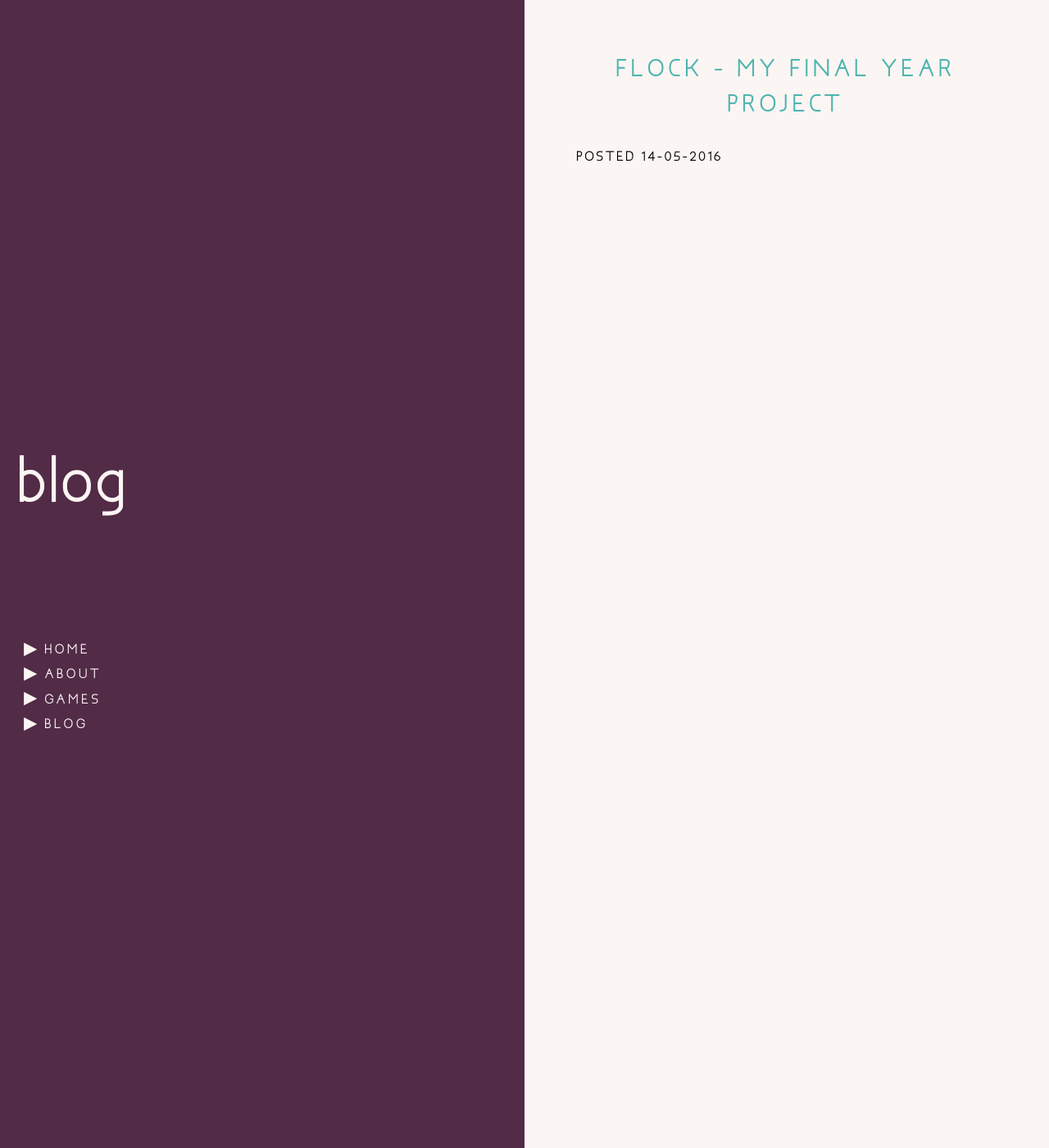
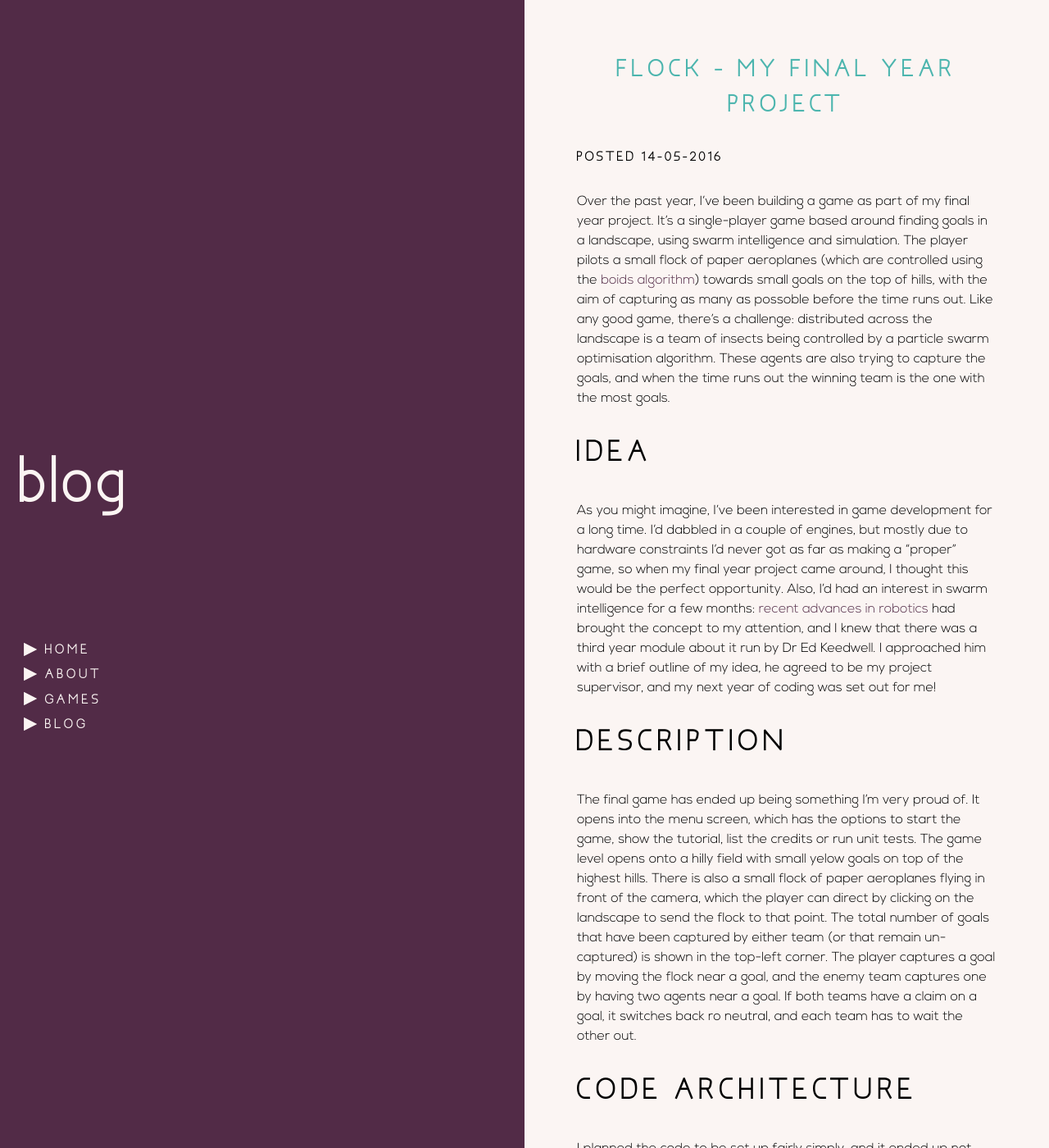
Before and after one commit to bexedmondson/old-website, a Jekyll site: the page built from _posts/2016-05-14-flock.markdown, in a window 1280 px wide and 1400 px high. Shown: the whole window at 82% size. Built offline with Jekyll 4.4.1, drawn with Linux system fonts in a browser that asks for light colours; nearby versions of some CDN libraries; some of the changed text lies outside the part shown.

Commit message:
Update 2016-05-14-flock.markdown

```diff
--- a/_posts/2016-05-14-flock.markdown
+++ b/_posts/2016-05-14-flock.markdown
@@ -8,3 +8,15 @@ type: blog
 nav: light
 imageurl: /assets/games/gamescreenshot.png
 ---
+
+Over the past year, I've been building a game as part of my final year project. It's a single-player game based around finding goals in a landscape, using swarm intelligence and simulation. The player pilots a small flock of paper aeroplanes (which are controlled using the [boids algorithm](http://www.red3d.com/cwr/boids/)) towards small goals on the top of hills, with the aim of capturing as many as possoble before the time runs out.
+Like any good game, there's a challenge: distributed across the landscape is a team of insects being controlled by a particle swarm optimisation algorithm. These agents are also trying to capture the goals, and when the time runs out the winning team is the one with the most goals.
+## Idea
+As you might imagine, I've been interested in game development for a long time. I'd dabbled in a couple of engines, but mostly due to hardware constraints I'd never got as far as making a "proper" game, so when my final year project came around, I thought this would be the perfect opportunity.
+Also, I'd had an interest in swarm intelligence for a few months: [recent advances in robotics](https://www.youtube.com/watch?v=G1t4M2XnIhI) had brought the concept to my attention, and I knew that there was a third year module about it run by Dr Ed Keedwell. I approached him with a brief outline of my idea, he agreed to be my project supervisor, and my next year of coding was set out for me!
+## Description
+The final game has ended up being something I'm very proud of. It opens into the menu screen, which has the options to start the game, show the tutorial, list the credits or run unit tests.
+The game level opens onto a hilly field with small yelow goals on top of the highest hills. There is also a small flock of paper aeroplanes flying in front of the camera, which the player can direct by clicking on the landscape to send the flock to that point.
+The total number of goals that have been captured by either team (or that remain un-captured) is shown in the top-left corner. The player captures a goal by moving the flock near a goal, and the enemy team captures one by having two agents near a goal. If both teams have a claim on a goal, it switches back ro neutral, and each team has to wait the other out.
+## Code Architecture
+I planned the code to be set up fairly simply, and it ended up not deviating too much from the initial plan. For each object in the game environment, there is a class and a controller class. These are the boids (the paper aeroplanes in the flock), the agents (the members of the enemy team) and the goals. The controller class is responsible for initialising all the objects and sending information between them: for example, AgentController keeps track of the highest position of any agent in the swarm and gives that information to each agent every frame. Aside from these classes, there's also an InputController to handle mouse click information, and FinalGameMode
```
